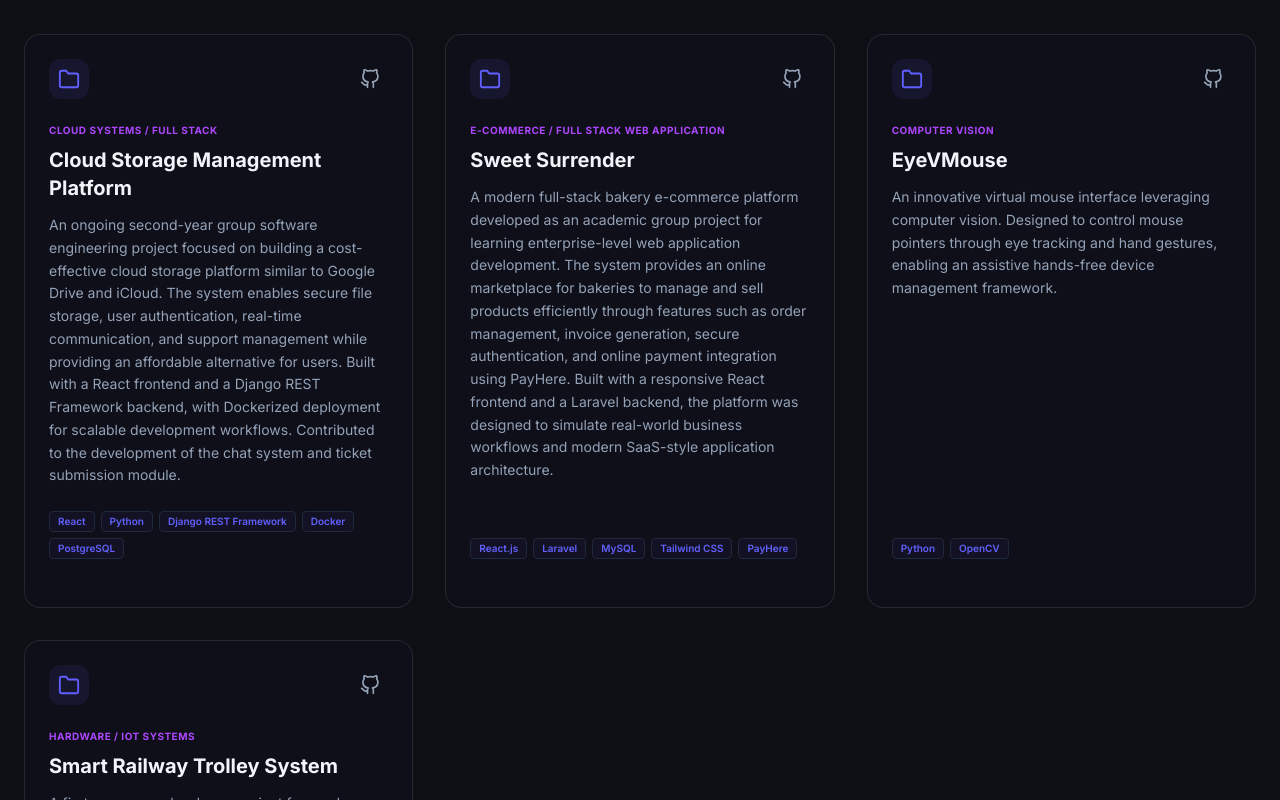
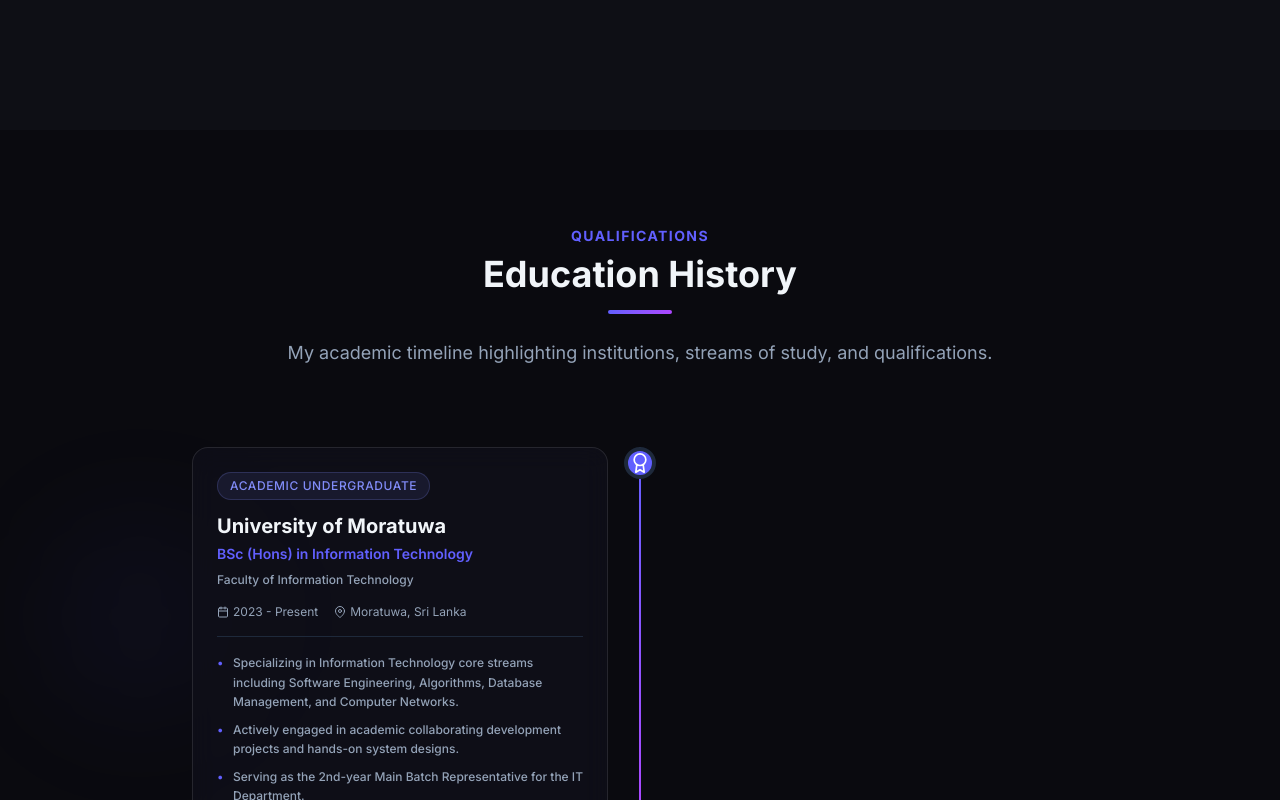
Before and after one commit to osalhk/portfolio, a React (Vite) app: page / in a window 1280 px wide. Shown: the part 1760-2560 px from the top of the page. Built offline with nearby package versions, Linux system fonts and the light colour scheme.

Commit message:
remove all projects

```diff
--- a/src/components/Projects.jsx
+++ b/src/components/Projects.jsx
@@ -2,44 +2,7 @@
 import { FiGithub, FiExternalLink, FiFolder } from 'react-icons/fi';
 
 export default function Projects() {
-  const projects = [
-    {
-      title: 'Cloud Storage Management Platform',
-      description: 'An ongoing second-year group software engineering project focused on building a cost-effective cloud storage platform similar to Google Drive and iCloud. The system enables secure file storage, user authentication, real-time communication, and support management while providing an affordable alternative for users. Built with a React frontend and a Django REST Framework backend, with Dockerized deployment for scalable development workflows. Contributed to the development of the chat system and ticket submission module.',
-      tech: ['React', 'Python', 'Django REST Framework', 'Docker', 'PostgreSQL'],
-      github: 'https://github.com/chirath1231/Software-Project-Storage-Solution.git',
-      featured: true,
-      category: 'Cloud Systems / Full Stack'
-    },
-
-    {
-      title: 'Sweet Surrender',
-      description: 'A modern full-stack bakery e-commerce platform developed as an academic group project for learning enterprise-level web application development. The system provides an online marketplace for bakeries to manage and sell products efficiently through features such as order management, invoice generation, secure authentication, and online payment integration using PayHere. Built with a responsive React frontend and a Laravel backend, the platform was designed to simulate real-world business workflows and modern SaaS-style application architecture.',
-      tech: ['React.js', 'Laravel', 'MySQL', 'Tailwind CSS', 'PayHere'],
-      github: 'https://github.com/chirath1231/sweet-surrender.git',
-      featured: true,
-      category: 'E-Commerce / Full Stack Web Application',
-    },
-
-    {
-      title: 'EyeVMouse',
-      description: 'An innovative virtual mouse interface leveraging computer vision. Designed to control mouse pointers through eye tracking and hand gestures, enabling an assistive hands-free device management framework.',
-      tech: ['Python', 'OpenCV'],
-      github: 'https://github.com/osalhk/EyeVMouse.git',
-      featured: true,
-      category: 'Computer Vision',
-    },
-
-    {
-      title: 'Smart Railway Trolley System',
-      description: 'A first-year group hardware project focused on designing and developing a smart railway trolley system capable of transporting items between locations through an electrically powered rail track. The trolley was controlled through a custom web-based interface, enabling remote operation and movement control. Built using Arduino and C++, the system utilized electrical current supplied directly through the railway track as the primary power and movement mechanism, demonstrating embedded systems integration, hardware-software communication, and real-time control concepts.',
-      tech: ['Arduino', 'C++', 'Embedded Systems', 'Web Control Interface'],
-      github: '',
-      featured: true,
-      category: 'Hardware / IoT Systems',
-    }
-
-  ];
+  const projects = [];
 
   return (
     <section id="projects" className="py-24 relative overflow-hidden bg-slate-500/5">
```
